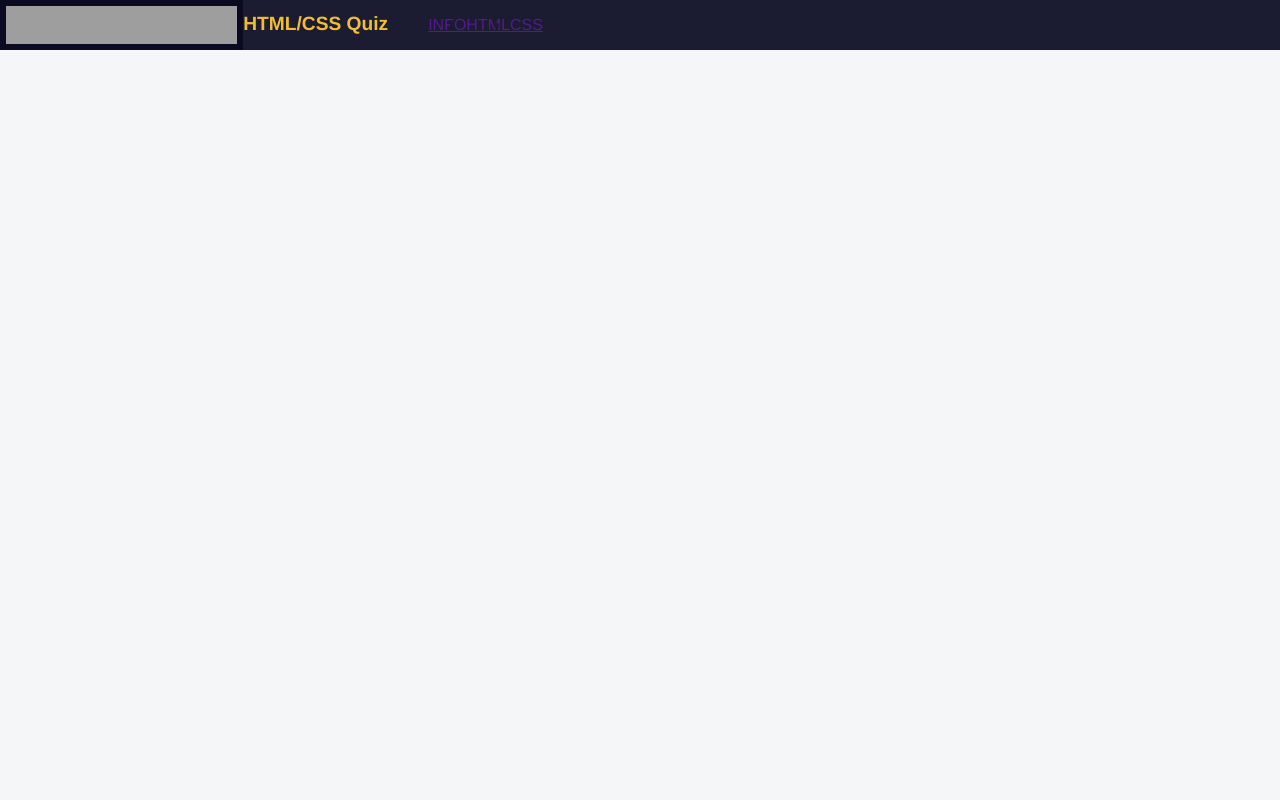
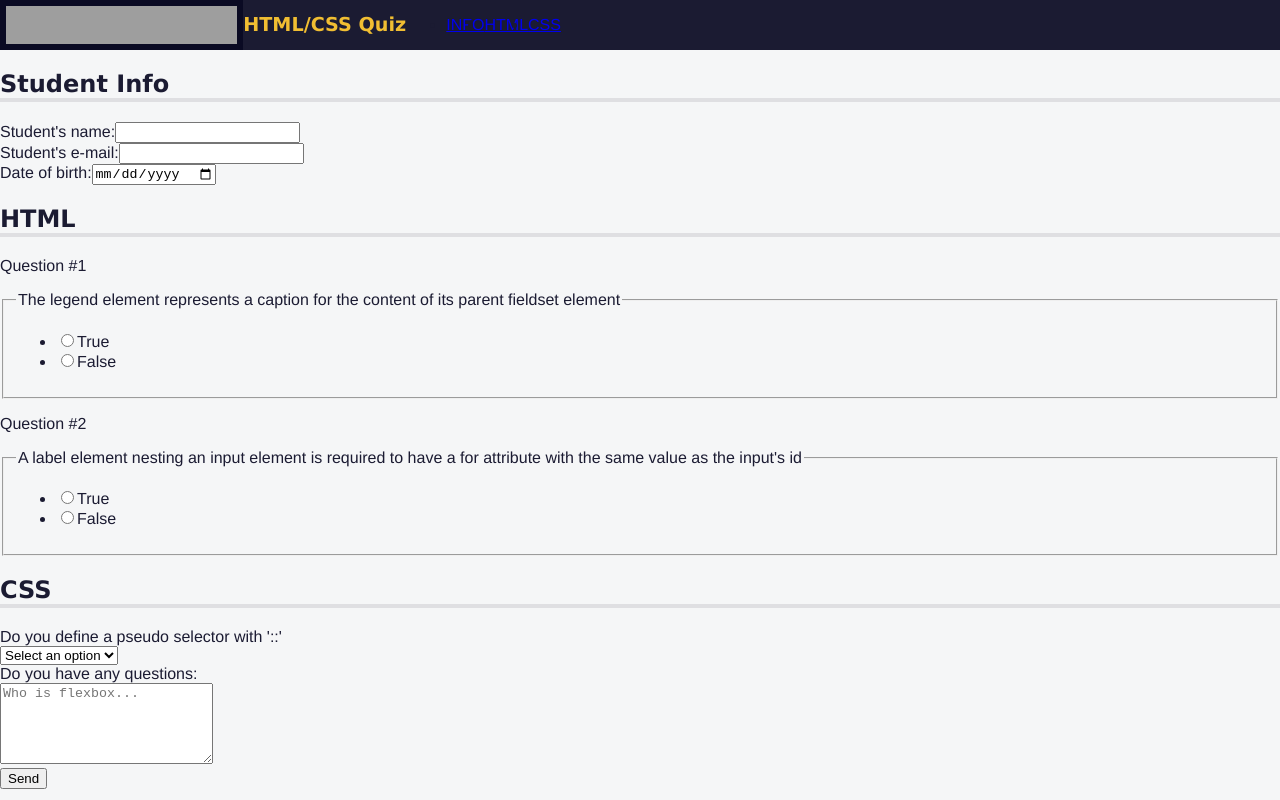
Before and after one commit to marcossgonzalez/HTMLCSSQUIZFreeCodeCamp, a plain HTML site: page index.html in a window 1280 px wide. Drawn offline with Linux system fonts and the light colour scheme; grey boxes are pictures that could not be loaded.

Commit message:
Update 09/09/2023
Primeira atualização da lição

```diff
--- a/index.html
+++ b/index.html
@@ -13,23 +13,67 @@
     <h1>HTML/CSS Quiz</h1>
     <nav>
         <ul>
-            <li><a href="">INFO</a></li>
-            <li><a href="">HTML</a></li>
-            <li><a href="">CSS</a></li>
+            <li><a href="#student-info">INFO</a></li>
+            <li><a href="#html-questions">HTML</a></li>
+            <li><a href="#css-questions">CSS</a></li>
         </ul>
     </nav>
 </header>
 <main>
     <form action="https://freecodecamp.org/practice-project/accessibility-quiz" method="post">
+        <!--Student data of the quiz-->
         <section role="region" aria-labelledby="student-info">
-            <h2 id="student-info"></h2>
+            <h2 id="student-info">Student Info</h2>
+            <div class="info"><label for="name">Student's name:</label><input id="name" name="student-name" type="text"/></div>
+            <div class="info"><label for="email">Student's e-mail:</label><input id="email" name="student-email" type="email"/></div>
+            <div class="info"><label for="dateofbirth">Date of birth:<span class="sr-only">(Date of Birth)</span></label><input id="dateofbirth" name="student-dob" type="date"/></div>
         </section>
+        <!--HTML Section of the quiz-->
         <section role="region" aria-labelledby="html-questions">
-            <h2 id="html-questions"></h2>
-        </section>
-        <section role="region" aria-labelledby="css-questions">
-            <h2 id ></h2>
-        </section>
+            <h2 id="html-questions">HTML</h2>
+                <div class="question-block">
+                    <p>1</p>
+                    <fieldset name="questions1" class="question">
+                        <legend>The legend element represents a caption for the content of its parent fieldset element </legend>
+                        <ul class="answers-list">
+                            <li><label for="q1-a1"><input name="questions1" id="q1-a1" type="radio" value="True">True</label></li>
+                            <li><label for="q1-a2"><input name="questions1" id="q1-a2" type="radio" value="False">False</label></li>
+                        </ul>
+                    </fieldset>
+                </div>
+                <div class="question-block">
+                    <p>2</p>
+                    <fieldset name="questions2" class="question">
+                        <legend>A label element nesting an input element is required to have a for attribute with the same value as the input's id</legend>
+                        <ul class="answers-list">
+                            <li><label for="q2-a1"><input name="questions2" id="q2-a1" type="radio" value="True">True</label></li>
+                            <li><label for="q2-a2"><input name="questions2" id="q2-a2" type="radio" value="False">False</label></li>
+                        </ul>
+                    </fieldset>
+                </div>
+          </section>
+          <!--CSS Section of the quiz-->
+          <section role="region" aria-labelledby="css-questions">
+            <h2 id="css-questions">CSS</h2>
+            <div class="formrow">
+                <div class="question-block">
+                    <label for="question3">Do you define a pseudo selector with '::'</label>
+                </div>
+                <div class="answer">
+                    <select name="pseudo-selector" id="question3" required>
+                        <option value="">Select an option</option>
+                        <option value="yes">Yes</option>
+                        <option value="no">No</option>
+                    </select>
+                </div>
+                <div class="question-block">
+                    <label for="questions">Do you have any questions:</label>
+                  </div>
+                  <div class="answer">
+                    <textarea id="questions" name="questionsblock" rows="5" cols="24" placeholder="Who is flexbox..."></textarea>
+                  </div>
+          </section>
+          <input type="submit" value="Send">
     </form>
 </main>
 </body>
--- a/styles.css
+++ b/styles.css
@@ -25,3 +25,23 @@ nav > ul{
     display: flex;
     justify-content: space-evenly;
 }
+h1,h2{
+    font-family: Verdana, Geneva, Tahoma, sans-serif;
+}
+h2{
+    border-bottom: 4px solid #dfdfe2;
+}
+.sr-only{
+position: absolute;
+width: 1px;
+height: 1px;
+padding: 0;
+margin: -1px;
+overflow: hidden;
+clip: rect(0, 0, 0, 0);
+white-space: nowrap;
+border: 0;
+}
+p::before{
+    content:"Question #";
+}
```
